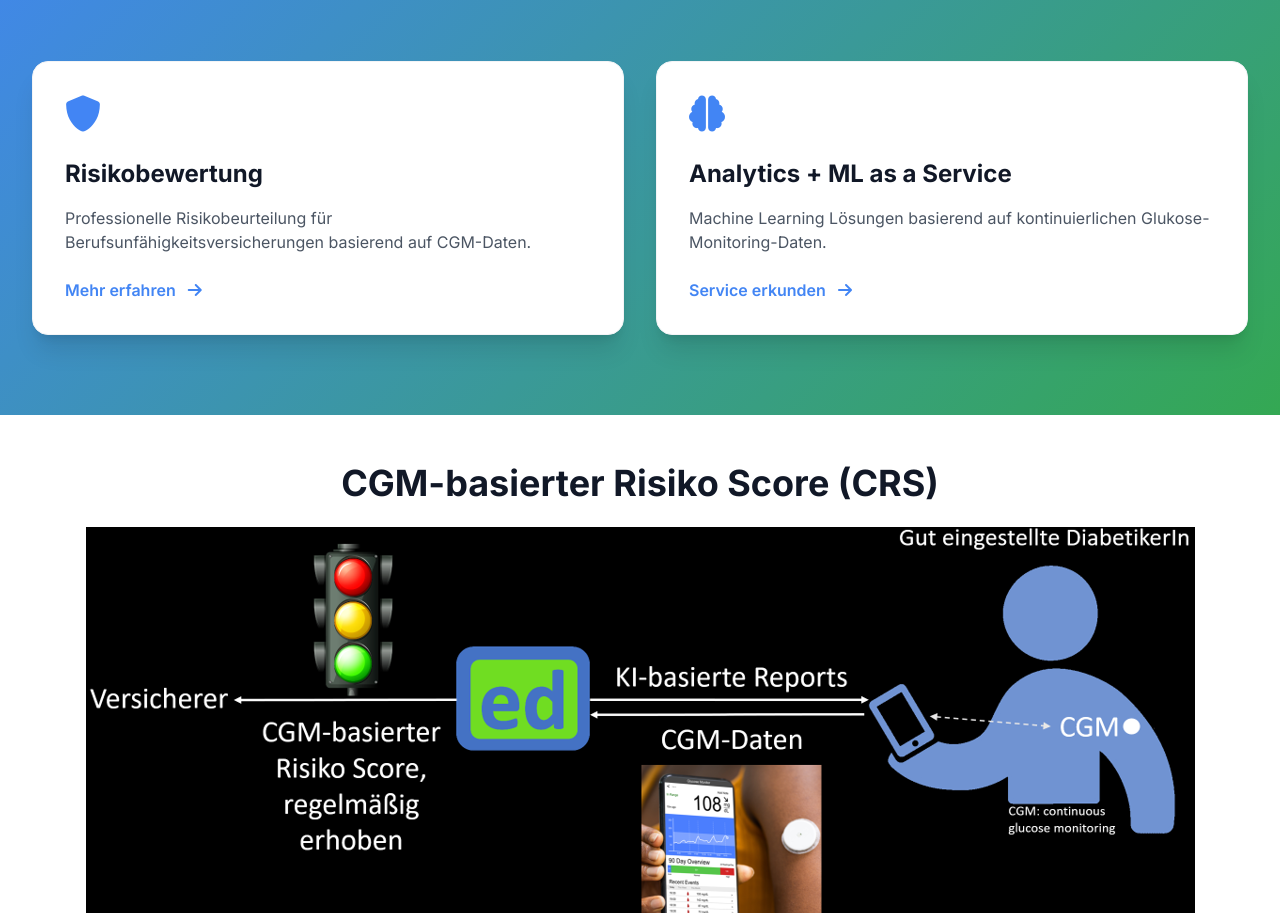
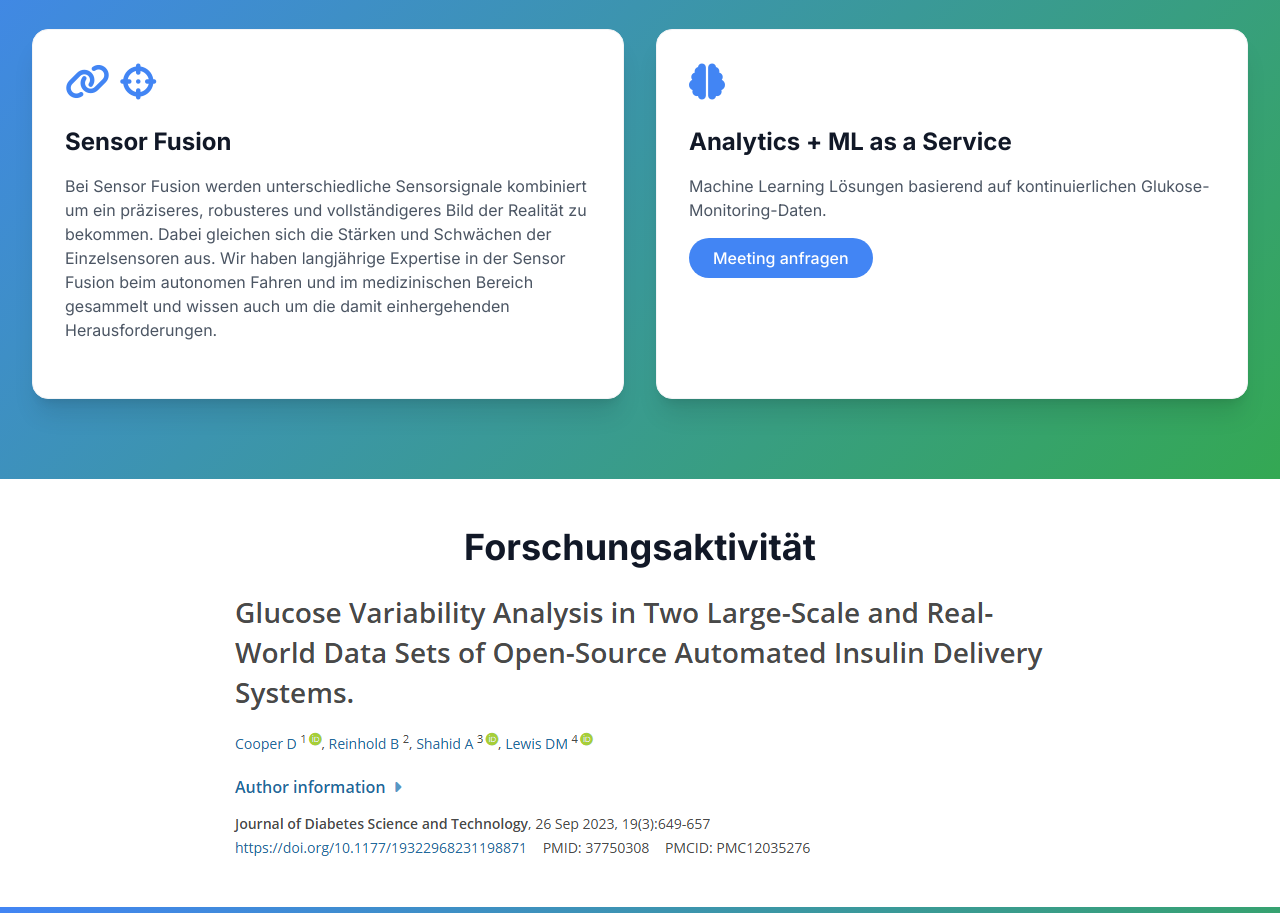
Before and after one commit to Eddimed/eddimed_webpage, a plain HTML site: page index.html in a window 1280 px wide. Shown: the part 516-1429 px from the top of the page. Drawn offline with nearby package versions, Linux system fonts and the light colour scheme.

Commit message:
feat: shift focus from Risk Assessment to Sensor Fusion and Screenshot of Paper

```diff
--- a/index.html
+++ b/index.html
@@ -28,7 +28,7 @@
 
     <meta name="robots" content="index, follow">
 
-    <title>Eddimed - CGM Data Analytics & Risk Assessment</title>
+    <title>Eddimed - CGM Data Analytics & Sensor Fusion</title>
     <link rel="icon" href="img/ed_logo.png" type="image/png">
     <script src="https://cdn.tailwindcss.com"></script>
     <link href="https://cdnjs.cloudflare.com/ajax/libs/font-awesome/6.0.0/css/all.min.css" rel="stylesheet">
@@ -142,6 +142,9 @@
                     <a href="#Expertise" class="text-gray-700 hover:text-diab-blue transition-colors duration-300 font-medium">Expertise</a>
                     <a href="#Risiko_Score" class="text-gray-700 hover:text-diab-blue transition-colors duration-300 font-medium">Risiko Score</a>
                     <a href="#Kontakt" class="text-gray-700 hover:text-diab-blue transition-colors duration-300 font-medium">Kontakt</a>
+                    <a href="https://outlook.office.com/book/Eddimed1@eddimed.eu/" target="_blank" class="bg-diab-blue text-white px-6 py-2.5 rounded-full hover:bg-blue-600 transition-all duration-300 font-medium">
+                        Meeting anfragen
+                    </a>
                 </div>
                 <div class="md:hidden">
                     <button class="text-gray-700 hover:text-diab-blue">
@@ -159,15 +162,15 @@
                         <i class="fas fa-map-marker-alt mr-2"></i>
                         <a
                         href="https://www.openstreetmap.org/relation/2793104" target="_blank"
-                        rel="noopener noreferrer">Stuttgart</a>, Okt 2025</div>
+                        rel="noopener noreferrer">Stuttgart</a>, Nov 2025</div>
                     <h1 class="text-5xl lg:text-6xl font-bold text-gray-900 mb-6 leading-tight">
                         CGM Data
                         <span class="text-diab-blue">Analytics</span>
-                        & Risk Assessment
+                        & Sensor Fusion
                     </h1>
                     <p class="text-xl text-gray-700 mb-8 leading-relaxed">
                         Innovative Lösungen für kontinuierliche Glukose-Monitoring-Datenanalyse,
-                        Risikobeurteilung für Versicherungen und ML-basierte Services.
+                        Sensor Fusion und ML-basierte Services.
                     </p>
         </div>
     </section>
@@ -183,18 +186,17 @@
             </div>
 
             <div class="grid md:grid-cols-2 gap-8">
-                <!-- Risk Assessment -->
+                <!-- Sensor Fusion -->
                 <div class="bg-white p-8 rounded-2xl shadow-xl hover:shadow-2xl transition-all duration-300 transform hover:-translate-y-2 border border-gray-100 hover-lift">
                     <div class="text-4xl text-diab-blue mb-6">
-                        <i class="fas fa-shield-alt"></i>
+                        <i class="fas fa-link"></i>
+                        <i class="fas fa-crosshairs"></i>
                     </div>
-                    <h3 class="text-2xl font-bold text-gray-900 mb-4">Risikobewertung</h3>
+                    <h3 class="text-2xl font-bold text-gray-900 mb-4">Sensor Fusion</h3>
                     <p class="text-gray-600 mb-6">
-                        Professionelle Risikobeurteilung für Berufsunfähigkeitsversicherungen basierend auf CGM-Daten.
+                        Bei Sensor Fusion werden unterschiedliche Sensorsignale kombiniert um ein präziseres, robusteres und vollständigeres Bild der Realität zu bekommen. Dabei gleichen sich die Stärken und Schwächen der Einzelsensoren aus.
+                        Wir haben langjährige Expertise in der Sensor Fusion beim autonomen Fahren und im medizinischen Bereich gesammelt und wissen auch um die damit einhergehenden Herausforderungen.
                     </p>
-                    <a href="#" class="text-diab-blue font-semibold hover:text-blue-600 transition-colors duration-300">
-                        Mehr erfahren <i class="fas fa-arrow-right ml-2"></i>
-                    </a>
                 </div>
 
                 <!-- Analytics + ML -->
@@ -206,8 +208,8 @@
                     <p class="text-gray-600 mb-6">
                         Machine Learning Lösungen basierend auf kontinuierlichen Glukose-Monitoring-Daten.
                     </p>
-                    <a href="#" class="text-diab-blue font-semibold hover:text-blue-600 transition-colors duration-300">
-                        Service erkunden <i class="fas fa-arrow-right ml-2"></i>
+                    <a href="https://outlook.office.com/book/Eddimed1@eddimed.eu/" target="_blank" class="bg-diab-blue text-white px-6 py-2.5 rounded-full hover:bg-blue-600 transition-all duration-300 font-medium">
+                        Meeting anfragen
                     </a>
                 </div>
             </div>
@@ -218,13 +220,12 @@
     <section id="Risiko_Score" class="py-12">
         <div id="CRS"></div>
         <div class="max-w-7xl mx-auto px-4 sm:px-6 lg:px-8">
-            <h2 class="text-center text-4xl font-bold text-gray-900 mb-6">CGM-basierter Risiko Score (CRS)</h2>
+            <h2 class="text-center text-4xl font-bold text-gray-900 mb-6">Forschungsaktivität</h2>
             <div class="text-center">
-                <img src="img/CGM-basierter_Risiko_Score_Eddimed_202509.png" alt="Risiko Score" style="margin:auto">
+                <a href="https://europepmc.org/article/MED/37750308">
+                    <img src="img/GV_Paper_OpenDiabetes_2023.png" alt="CGM-Datenanalyse mit Fokus Glucose-Variabilität" style="margin:auto">
+                </a>
             </div>
-            <p class="text-lg text-gray-600 mb-6 leading-relaxed text-center">
-                Flußdiagramm zum CGM-basierten Risiko Score zum Möglichmachen von Berufsunfähigkeitsversicherungen für DiabetikerInnen (<a href="https://diabsurance.de">diabsurance.de</a>).
-            </p>
         </div>
     </section>
 
@@ -299,20 +300,21 @@
                 <table class="w-full table-auto rounded-2xl shadow-lg">
                     <thead>
                         <tr>
-                            <th class="px-4 text-3xl lg:text-4xl font-bold text-gray-900 text-center align-bottom" colspan="1">Partner</th>
+                            <!--
+                            <th class="px-4 text-3xl lg:text-4xl font-bold text-gray-900 text-center align-bottom" colspan="1">Partner</th> -->
                             <th class="px-4 text-3xl lg:text-4xl font-bold text-gray-900 text-center align-bottom" colspan="3">Acceleratoren</th>
                         </tr>
                     </thead>
                     <tbody>
                         <tr class="align-middle">
-                            <!-- Partner -->
+                            <!-- Partner
                             <td class="px-2 py-2">
                                 <div class="flex flex-col items-center justify-center min-h-36 sm:min-h-40 md:min-h-48">
                                     <a href="https://diabsurance.de/">
                                         <img src="img/diabsurance_logo_green.png" alt="Diabsurance" class="h-14 sm:h-16 md:h-20 w-auto object-contain" />
                                     </a>
                                 </div>
-                            </td>
+                            </td> -->
                             <!-- Accelerator 1 -->
                             <td class="px-2 py-2">
                                 <div class="flex flex-col items-center justify-center min-h-36 sm:min-h-40 md:min-h-48">
@@ -392,7 +394,7 @@
 
             <div class="border-t border-gray-800 mt-8 pt-8 text-center text-gray-400">
                 <p>&copy; <a href="https://www.openstreetmap.org/relation/2793104" target="_blank"
-                        rel="noopener noreferrer">Stuttgart</a>, Okt 2025 - Eddimed - Alle Rechte vorbehalten - <a
+                        rel="noopener noreferrer">Stuttgart</a>, Nov 2025 - Eddimed - Alle Rechte vorbehalten - <a
                         href="impressum.html" class="hover:text-white transition-colors duration-300">Impressum</a>
             </div>
         </div>
```
Also changed, not shown: img/GV_Paper_OpenDiabetes_2023.png (added).
